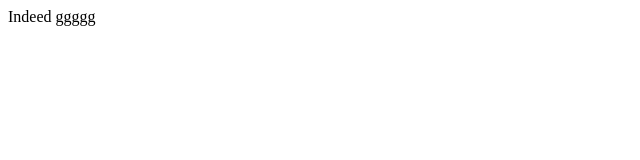
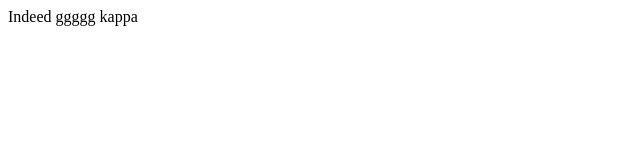
Before and after one commit to Daats/Daats.github.io, a plain HTML site: page index.html in a window 1280 px wide. Shown: the full height of the page, 0-640 px from the left. Drawn offline with Linux system fonts and the light colour scheme.

Commit message:
Update index.html

```diff
--- a/index.html
+++ b/index.html
@@ -6,7 +6,7 @@
 </head>
 
 <body>
-Indeed ggggg
+Indeed ggggg kappa
 </body>
 
 </html>
```
